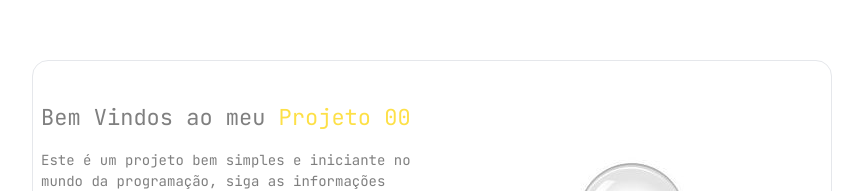
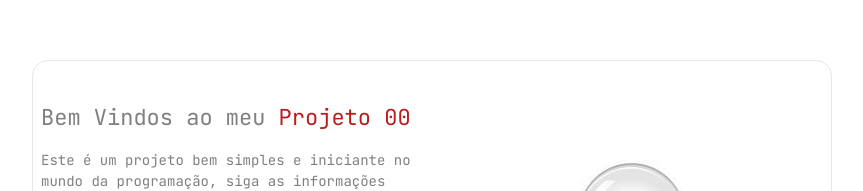
Before and after one commit to BiellSouza/Portfolio-Front, a React (Vite) app: page /projeto in a window 1280 px wide. Shown: the part 122-313 px from the top of the page, without its empty margins (208-1071 px from the left). Built offline with nearby package versions, Linux system fonts and the light colour scheme.

Commit message:
fix: Projeto 00 conluído

```diff
--- a/src/pages/projetos/lampada/InteractiveLampada.jsx
+++ b/src/pages/projetos/lampada/InteractiveLampada.jsx
@@ -25,8 +25,7 @@ function InteractiveLampada() {
         <div className="flex flex-col desktop1:flex-row">
           <div className="text-black/50 text-center desktop1:text-start desktop1:max-w-[400px] desktop1:p-2">
             <h1 className="text-[22px] mt-8">
-              Bem Vindos ao meu{" "}
-              <span className="text-yellow-300">Projeto 00</span>
+              Bem Vindos ao meu <span className="text-red-700">Projeto 00</span>
             </h1>
             <p className="text-[14px] mt-4 w-[80%] desktop1:w-full m-auto">
               Este é um projeto bem simples e iniciante no mundo da programação,
```
